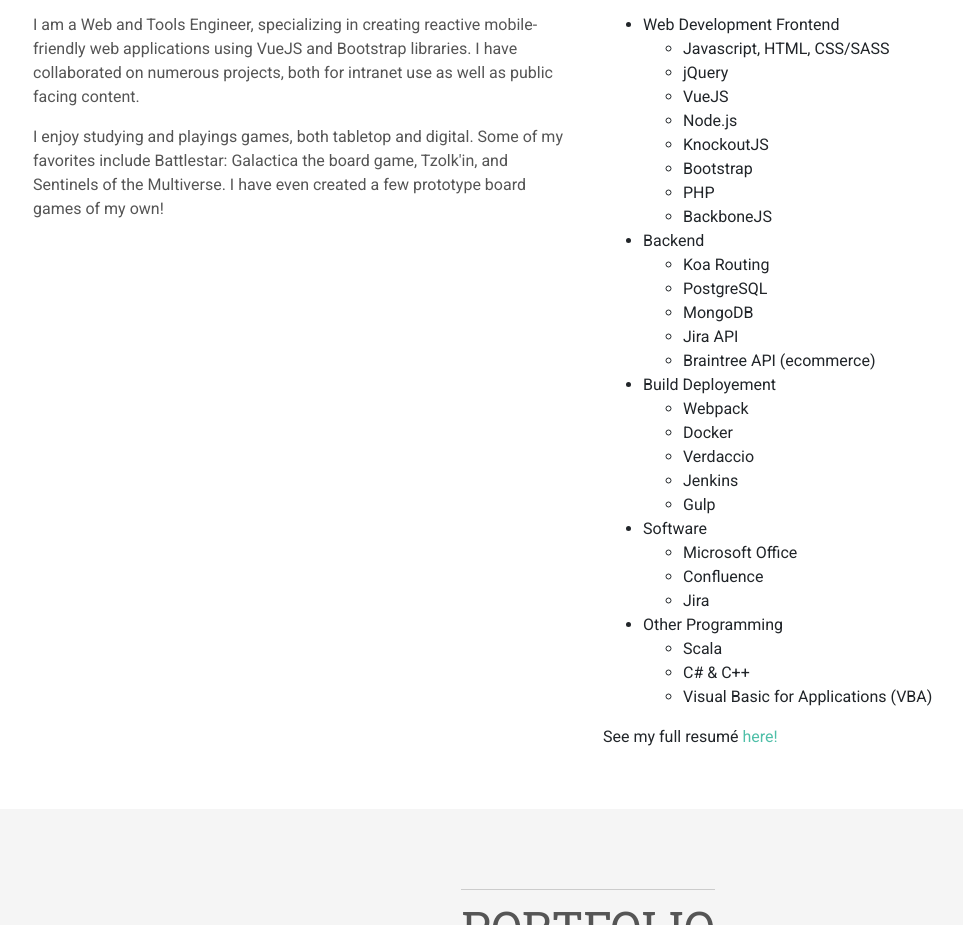
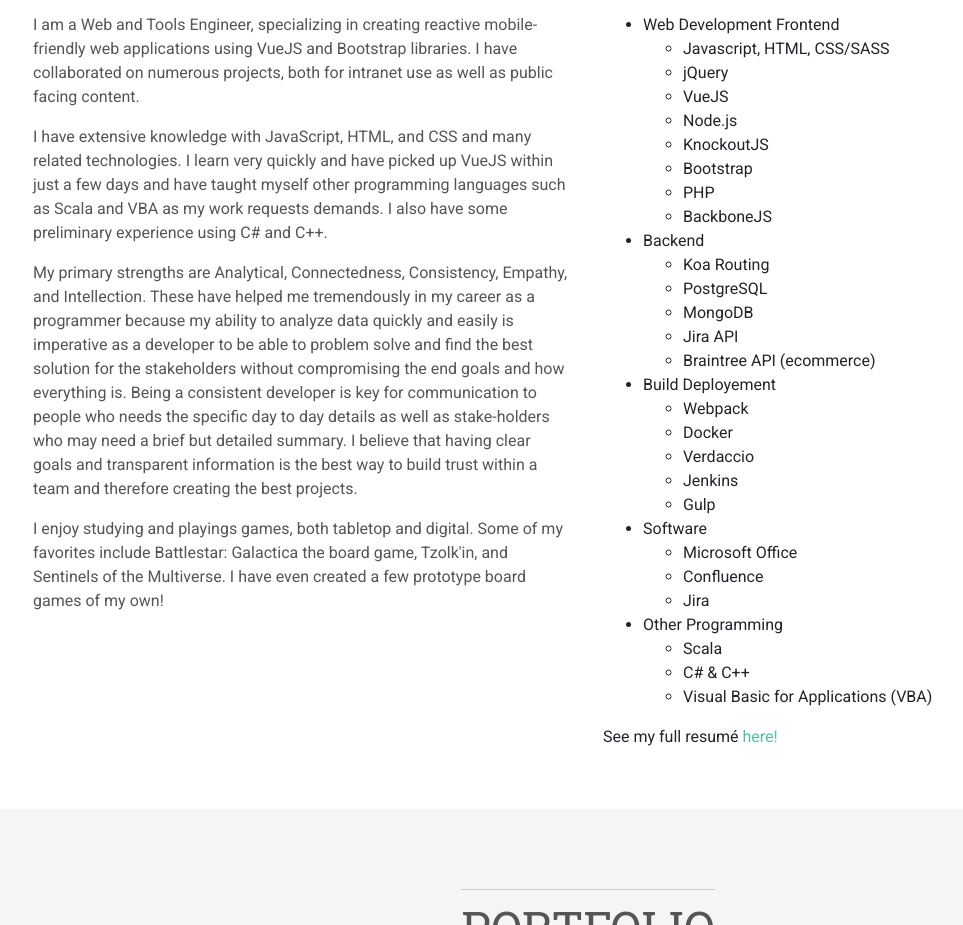
Before and after one commit to kcdrez/MyPortfolio, a plain HTML site: page index.html in a window 1280 px wide. Shown: the part 1220-2145 px from the top of the page, without its empty margins (52-1015 px from the left). Drawn offline with Linux system fonts and the light colour scheme; some packages are replaced by stand-ins of ours.

Commit message:
Added additional info in about me section

```diff
--- a/index.html
+++ b/index.html
@@ -69,6 +69,8 @@
         <div class="row">
           <div data-animate="fadeInUp" class="col-lg-6">
             <p>I am a Web and Tools Engineer, specializing in creating reactive mobile-friendly web applications using VueJS and Bootstrap libraries. I have collaborated on numerous projects, both for intranet use as well as public facing content.</p>
+            <p>I have extensive knowledge with JavaScript, HTML, and CSS and many related technologies. I learn very quickly and have picked up VueJS within just a few days and have taught myself other programming languages such as Scala and VBA as my work requests demands. I also have some preliminary experience using C# and C++.</p>
+            <p>My primary strengths are Analytical, Connectedness, Consistency, Empathy, and Intellection. These have helped me tremendously in my career as a programmer because my ability to analyze data quickly and easily is imperative as a developer to be able to problem solve and find the best solution for the stakeholders without compromising the end goals and how everything is. Being a consistent developer is key for communication to people who needs the specific day to day details as well as stake-holders who may need a brief but detailed summary. I believe that having clear goals and transparent information is the best way to build trust within a team and therefore creating the best projects.</p>
             <p>I enjoy studying and playings games, both tabletop and digital. Some of my favorites include Battlestar: Galactica the board game, Tzolk'in, and Sentinels of the Multiverse. I have even created a few prototype board games of my own!</p>
           </div>
           <div data-animate="fadeInUp" class="col-lg-6">
```
